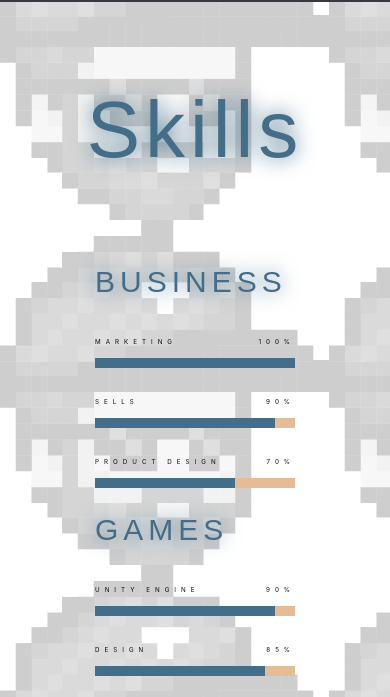
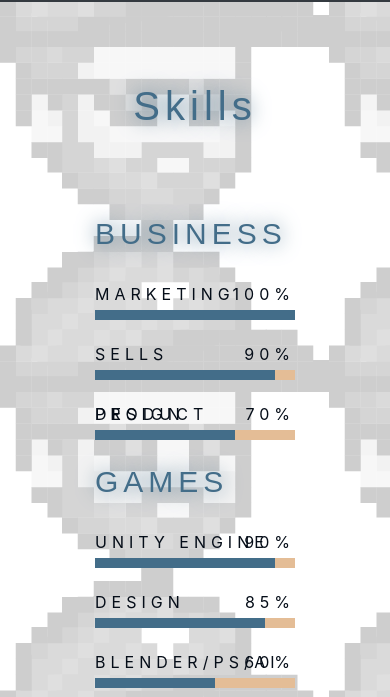
Before and after one commit to PabloArancibia17/pablo-arancibia-portfolio, a website: page skills.html in a window 390 px wide. Shown: the part 109-806 px from the top of the page. Drawn offline with nearby package versions, Linux system fonts and the light colour scheme; a web font is replaced by a local one.

Commit message:
Final Proyect Finished Fixed 0.2

```diff
--- a/scss/style.scss
+++ b/scss/style.scss
@@ -37,6 +37,10 @@ html {
 
   @media(max-width: 992px) {
     font-size: 8rem;
+  }
+
+  @media (max-width: 600px) {
+    font-size: 4rem;
   }
   }
 
@@ -480,7 +484,7 @@ footer{
       font-size: medium;
       color: #050d18;
       @media (max-width: 600px) {
-        font-size: smaller;
+        font-size: 16px;
       }
 
       .val {
```
Also changed, not shown: css/style.css.
